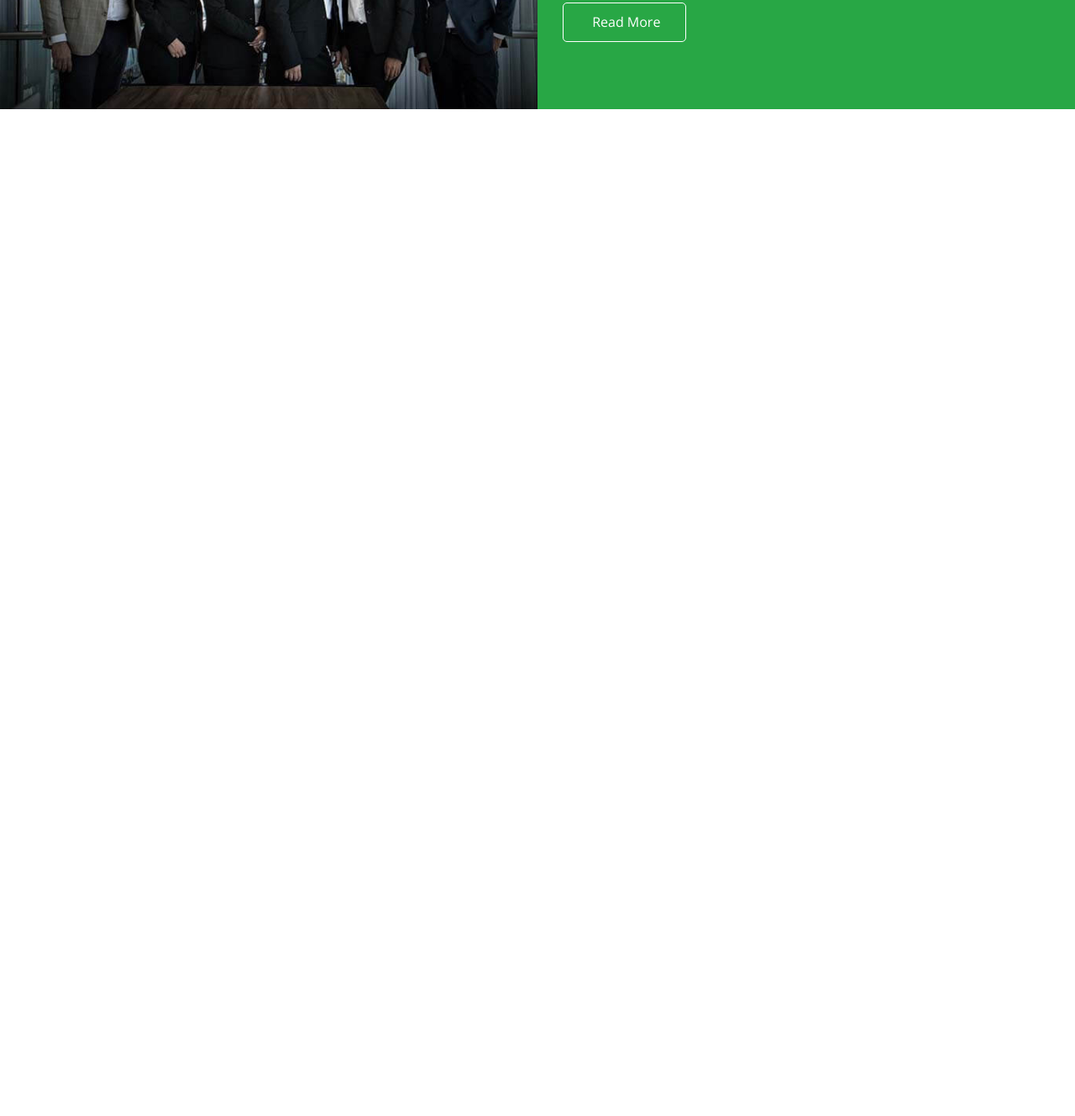
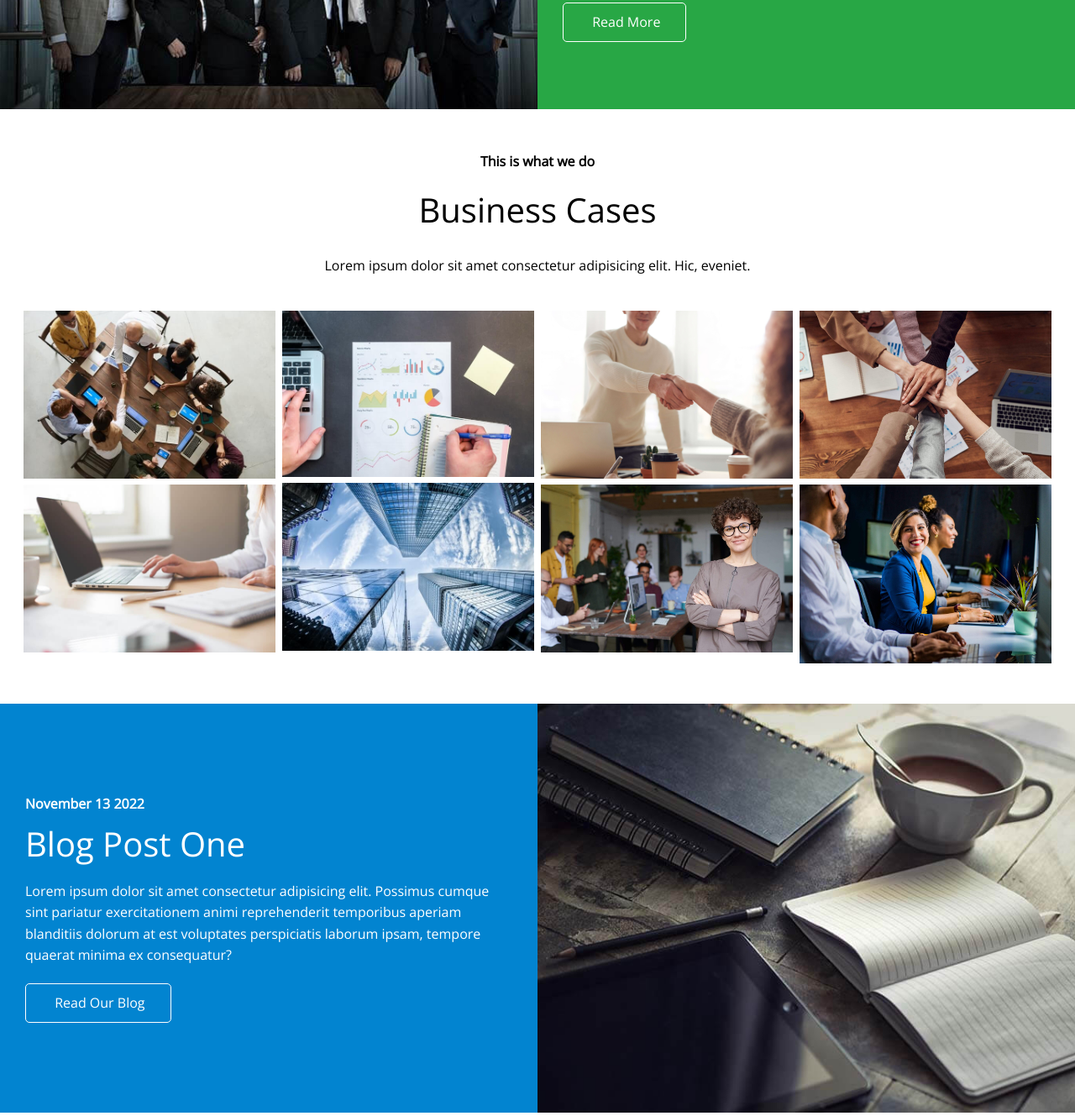
Before and after one commit to xiillii/HtmlSandbox, a plain HTML site: page EdgeLedgerWebsite/index.html in a window 1280 px wide. Shown: the part 1414-2743 px from the top of the page at 84% size. Before the commit the page ends 1552 px from the top, so only its background shows below. Drawn offline with nearby package versions, Linux system fonts and the light colour scheme.

Commit message:
Edge Ledger Website. Cases & Blog Sections

```diff
--- a/EdgeLedgerWebsite/css/style.css
+++ b/EdgeLedgerWebsite/css/style.css
@@ -128,6 +128,10 @@ img {
   margin-bottom: 15px;
 }
 
+.cases img:hover {
+  opacity: 0.7;
+}
+
 /* Flex items */
 .flex-items {
   display: flex;
--- a/EdgeLedgerWebsite/css/utilities.css
+++ b/EdgeLedgerWebsite/css/utilities.css
@@ -52,6 +52,10 @@
 }
 
 /* Flex columns */
+.flex-columns.flex-reverse .row {
+  flex-direction: row-reverse;
+}
+
 .flex-columns .row {
   display: flex;
   flex-direction: row;
@@ -97,3 +101,35 @@
 .flex-columns p {
   margin: 20px 0;
 }
+
+/* Section header */
+.section-header {
+  padding: 30px;
+  display: flex;
+  flex-direction: column;
+  align-items: center;
+  justify-content: center;
+  text-align: center;
+}
+
+.section-header h2 {
+  font-size: 40px;
+  margin: 20px 0;
+}
+
+.section-padding {
+  padding: 20px 20px 40px;
+}
+
+/* Flex grid */
+.flex-grid .row {
+  display: flex;
+  flex-wrap: wrap;
+  padding: 0 4px;
+}
+
+.flex-grid .column {
+  flex: 25%;
+  max-width: 25%;
+  padding: 0 4px;
+}
--- a/EdgeLedgerWebsite/index.html
+++ b/EdgeLedgerWebsite/index.html
@@ -89,6 +89,54 @@
         </div>
       </div>
     </section>
+
+    <!-- Cases -->
+    <section id="cases" class="cases flex-grid section-padding">
+      <header class="section-header">
+        <h4>This is what we do</h4>
+        <h2>Business Cases</h2>
+        <p>Lorem ipsum dolor sit amet consectetur adipisicing elit. Hic, eveniet.</p>
+      </header>
+      <div class="row">
+        <div class="column">
+          <img src="images/cases/cases1.jpg" alt="Case 1">
+          <img src="images/cases/cases2.jpg" alt="Case 2">
+        </div>
+        <div class="column">
+          <img src="images/cases/cases3.jpg" alt="Case 3">
+          <img src="images/cases/cases4.jpg" alt="Case 4">
+        </div>
+        <div class="column">
+          <img src="images/cases/cases5.jpg" alt="Case 5">
+          <img src="images/cases/cases6.jpg" alt="Case 6">
+        </div>
+        <div class="column">
+          <img src="images/cases/cases7.jpg" alt="Case 7">
+          <img src="images/cases/cases8.jpg" alt="Case 8">
+        </div>
+      </div>
+    </section>
+
+    <!-- Blog -->
+    <section id="blog" class="blog flex-columns flex-reverse">
+      <div class="row">
+        <div class="column">
+          <div class="column-1"><img src="images/home/blog.jpg" alt="People"></div>
+        </div>
+        <div class="column">
+          <div class="column-2 bg-secondary">
+            <h4>November 13 2022</h4>
+            <h2>Blog Post One</h2>
+            <p>Lorem ipsum dolor sit amet consectetur adipisicing elit. Possimus cumque sint pariatur exercitationem
+              animi reprehenderit temporibus aperiam blanditiis dolorum at est voluptates perspiciatis laborum ipsam,
+              tempore quaerat minima ex consequatur?</p>
+            <a href="#" class="btn btn-outline">
+              <i class="fas fa-chevron"></i> Read Our Blog
+            </a>
+          </div>
+        </div>
+      </div>
+    </section>
   </main>
 </body>
 
```
